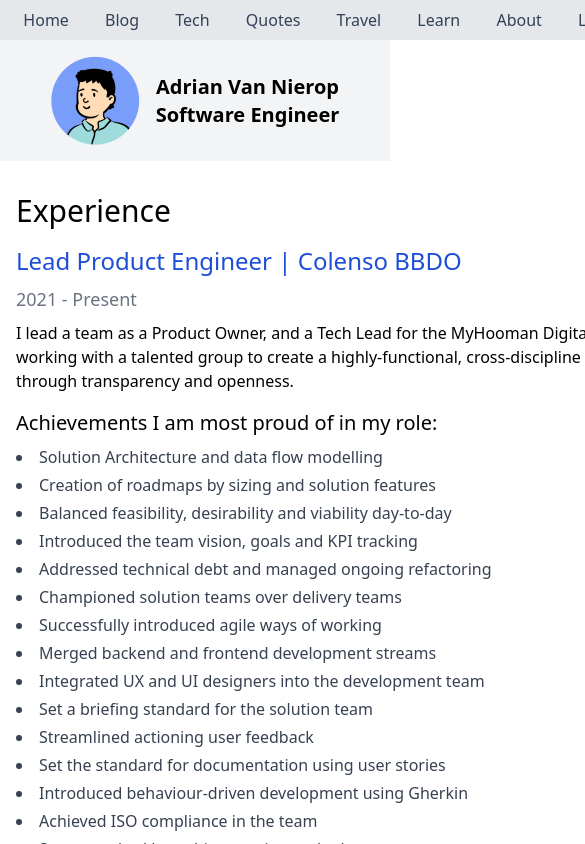
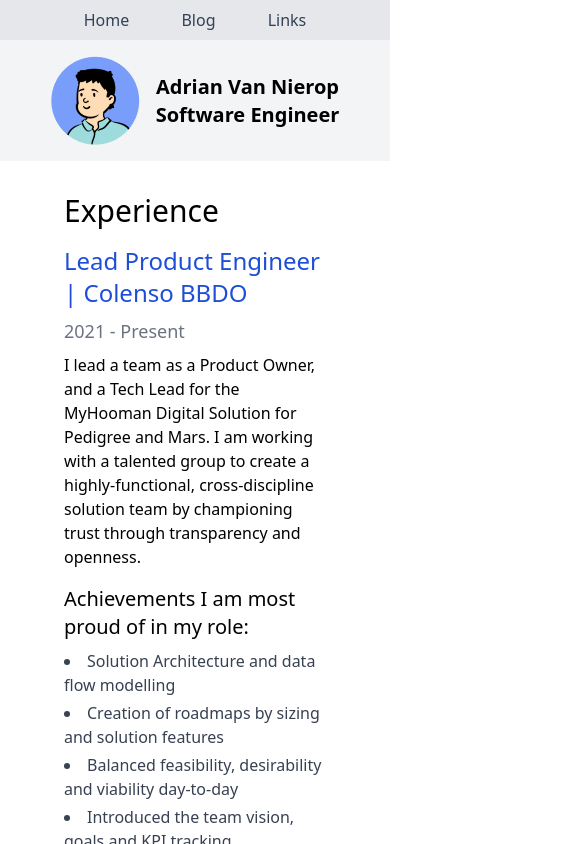
Before and after one commit to AdrianDevs/Ideas, a SvelteKit app: page / in a window 390 px wide. Shown: the top 844 px of the page, 585 px wide, since content can reach past the window. Built offline with nearby package versions, Linux system fonts and the light colour scheme.

Commit message:
Get simple side menu working for posts

```diff
--- a/src/app.css
+++ b/src/app.css
@@ -25,40 +25,12 @@
 } */
 
 @layer components {
-	.main {
-		height: 100vh;
-		display: grid;
-		grid-template-columns: 1fr;
-		grid-template-rows: auto 1fr;
-		grid-template-areas:
-			'header'
-			'main';
-	}
-
-	.main > header {
-		grid-area: header;
-		/*/*padding: 12px 12px;*/
-	}
-
-	.main > content {
-		grid-area: main;
-		overflow: auto;
-		display: grid;
-		grid-template-columns: 1fr;
-		grid-template-rows: 1fr auto;
-	}
-
-	.main > content > footer {
-		grid-row-start: 2;
-		grid-row-end: 3;
-	}
-
 	.markdown-post {
-		@apply prose prose-stone mr-[240px] h-screen overflow-y-auto scroll-smooth pl-4 pt-4 pb-16;
+		@apply prose prose-stone mr-[16px] h-screen overflow-y-auto scroll-smooth pl-4 pt-4 pb-16 lg:mr-[240px];
 	}
 
 	.markdown-post > nav {
-		@apply absolute right-0 bottom-0 top-0 h-screen w-[240px] overflow-y-auto pb-16;
+		@apply scrollbar-hide absolute right-0 bottom-0 top-0 hidden h-screen w-[240px] overflow-y-auto pb-16 lg:block;
 	}
 
 	.markdown-post > nav ol {
@@ -68,4 +40,21 @@
 	.markdown-post > nav a {
 		@apply text-blue-500;
 	}
+
+	.markdown-post > nav ol:first-child::before {
+		@apply text-2xl content-['Content'];
+	}
 }
+
+@layer utilities {
+	/* For Webkit-based browsers (Chrome, Safari and Opera) */
+	.scrollbar-hide::-webkit-scrollbar {
+		display: none;
+	}
+
+	/* For IE, Edge and Firefox */
+	.scrollbar-hide {
+		-ms-overflow-style: none; /* IE and Edge */
+		scrollbar-width: none; /* Firefox */
+	}
+}
--- /dev/null
+++ b/src/components/Hamburger.svelte
@@ -0,0 +1,48 @@
+<script>
+	export let open = false;
+</script>
+
+<button
+	class="mr-4 cursor-pointer border-none text-gray-500 hover:text-gray-700 focus:outline-none"
+	class:open
+	on:click={() => (open = !open)}
+>
+	<svg width="32" height="24">
+		<line id="top" x1="0" y1="2" x2="32" y2="2" />
+		<line id="middle" x1="0" y1="12" x2="24" y2="12" />
+		<line id="bottom" x1="0" y1="22" x2="32" y2="22" />
+	</svg>
+</button>
+
+<style>
+	svg {
+		min-height: 24px;
+		transition: transform 0.3s ease-in-out;
+	}
+
+	svg line {
+		stroke: currentColor;
+		stroke-width: 3;
+		transition: transform 0.3s ease-in-out;
+	}
+
+	button {
+		z-index: 20;
+	}
+
+	.open svg {
+		transform: scale(0.7);
+	}
+
+	.open #top {
+		transform: translate(6px, 0px) rotate(45deg);
+	}
+
+	.open #middle {
+		opacity: 0;
+	}
+
+	.open #bottom {
+		transform: translate(-12px, 9px) rotate(-45deg);
+	}
+</style>
--- /dev/null
+++ b/src/components/Logo.svelte
@@ -0,0 +1,9 @@
+<svg width="auto" height="30">
+	<text x="0" y="20">POSTS</text>
+</svg>
+
+<style>
+	text {
+		fill: currentColor;
+	}
+</style>
--- /dev/null
+++ b/src/components/Main.svelte
@@ -0,0 +1,15 @@
+<main class="p-4 text-gray-300">
+	<svg height="100%" width="100%">
+		<line x1="0" y1="4" x2="400" y2="4" />
+		<line x1="0" y1="34" x2="200" y2="34" />
+		<line x1="0" y1="64" x2="300" y2="64" />
+		<line x1="0" y1="94" x2="280" y2="94" />
+	</svg>
+</main>
+
+<style>
+	svg line {
+		stroke: currentColor;
+		stroke-width: 12;
+	}
+</style>
--- /dev/null
+++ b/src/components/Menu.svelte
@@ -0,0 +1,4 @@
+<nav class="text-bold uppercase text-gray-500">
+	<a href="/about" class="hover:text-gray-700 hover:no-underline">About</a>
+	<a href="/contact" class="hover:text-gray-700 hover:no-underline">Contact</a>
+</nav>
--- /dev/null
+++ b/src/components/Navbar.svelte
@@ -0,0 +1,16 @@
+<script>
+	import Logo from './Logo.svelte';
+	import Hamburger from './Hamburger.svelte';
+	import Menu from './Menu.svelte';
+
+	export let sidebar = false;
+</script>
+
+<header class="flex items-center justify-between border-b-2 bg-gray-200 p-2 text-gray-600">
+	<nav class="flex">
+		<Hamburger bind:open={sidebar} />
+		<Logo />
+	</nav>
+
+	<Menu />
+</header>
--- /dev/null
+++ b/src/components/Sidebar.svelte
@@ -0,0 +1,24 @@
+<script>
+	export let open = false;
+</script>
+
+<aside class="absolute h-full w-1/2 border-r-2 bg-gray-200 shadow-lg" class:open>
+	<nav class="p-12 text-xl">
+		<a class="block" href="#about">About</a>
+		<a class="block" href="#contact">Contact</a>
+	</nav>
+</aside>
+
+<style>
+	aside {
+		left: -40%;
+		float: top;
+		transition: left 0.3s ease-in-out;
+		background-color: burlywood;
+	}
+
+	.open {
+		left: 0;
+		background-color: aqua;
+	}
+</style>
--- a/src/routes/+layout.svelte
+++ b/src/routes/+layout.svelte
@@ -4,19 +4,20 @@
 	let navItems = [
 		{ id: 'Home', url: '/' },
 		{ id: 'Blog', url: '/blog' },
-		{ id: 'Tech', url: '/tech' },
-		{ id: 'Quotes', url: '/quotes' },
-		{ id: 'Travel', url: '/travel' },
-		{ id: 'Learn', url: '/learn' },
-		{ id: 'About', url: '/about' },
+		// { id: 'Tech', url: '/tech' },
+		// { id: 'Quotes', url: '/quotes' },
+		// { id: 'Travel', url: '/travel' },
+		// { id: 'Learn', url: '/learn' },
+		// { id: 'About', url: '/about' },
 		{ id: 'Links', url: '/links' }
 	];
 </script>
 
 <div class="visible xs:hidden">So smol</div>
 <!-- <div class="collapse xs:visible sm:hidden">Too small</div> -->
-<div class="main invisible xs:visible">
-	<header class="min-w-640 space-x-2 bg-gray-200 py-2 text-center md:space-x-6">
+<!-- <div class="main invisible xs:visible"> -->
+<div class="invisible flex h-screen flex-col xs:visible">
+	<header class="relative space-x-6 bg-gray-200 py-2 text-center">
 		{#each navItems as navItem (navItem.id)}
 			<a
 				href={navItem.url}
@@ -26,15 +27,47 @@
 		{/each}
 	</header>
 
-	<content class="content">
-		<div class="w-screen">
+	<div class="flex flex-1 flex-col overflow-y-auto">
+		<!-- <div class="w-screen"> -->
+		<!-- <div class="flex-1">
+			<h1>Content</h1>
+			<p>
+				What is Lorem Ipsum? Lorem Ipsum is simply dummy text of the printing and typesetting
+				industry. Lorem Ipsum has been the industry's standard dummy text ever since the 1500s, when
+				an unknown printer took a galley of type and scrambled it to make a type specimen book. It
+				has survived not only five centuries, but also the leap into electronic typesetting,
+				remaining essentially unchanged. It was popularised in the 1960s with the release of
+				Letraset sheets containing Lorem Ipsum passages, and more recently with desktop publishing
+				software like Aldus PageMaker including versions of Lorem Ipsum. Why do we use it? It is a
+				long established fact that a reader will be distracted by the readable content of a page
+				when looking at its layout. The point of using Lorem Ipsum is that it has a more-or-less
+				normal distribution of letters, as opposed to using 'Content here, content here', making it
+				look like readable English. Many desktop publishing packages and web page editors now use
+				Lorem Ipsum as their default model text, and a search for 'lorem ipsum' will uncover many
+				web sites still in their infancy. Various versions have evolved over the years, sometimes by
+				accident, sometimes on purpose (injected humour and the like). Where does it come from?
+				Contrary to popular belief, Lorem Ipsum is not simply random text. It has roots in a piece
+				of classical Latin literature from 45 BC, making it over 2000 years old. Richard McClintock,
+				a Latin professor at Hampden-Sydney College in Virginia, looked up one of the more obscure
+				Latin words, consectetur, from a Lorem Ipsum passage, and going through the cites of the
+				word in classical literature, discovered the undoubtable source. Lorem Ipsum comes from
+				sections 1.10.32 and 1.10.33 of "de Finibus Bonorum et Malorum" (The Extremes of Good and
+				Evil) by Cicero, written in 45 BC. This book is a treatise on the theory of ethics, very
+				popular during the Renaissance. The first line of Lorem Ipsum, "Lorem ipsum dolor sit
+				amet..", comes from a line in section 1.10.32. The standard chunk of Lorem Ipsum used since
+				the 1500s is reproduced below for those interested. Sections 1.10.32 and 1.10.33 from "de
+				Finibus Bonorum et Malorum" by Cicero are also reproduced in their exact original form,
+				accompanied by English versions from the 1914 translation by H.
+			</p>
+		</div> -->
+		<div class="flex-1">
 			<slot />
 		</div>
 
-		<footer class="bg-gray-100 py-4 text-center text-black">
+		<footer class="relative shrink-0 bg-gray-100 py-4 text-center text-black">
 			Typescript, Tailwind and SvelteKit are Awesome 😎
 		</footer>
-	</content>
+	</div>
 </div>
 
 <!-- <div class="flex h-screen flex-col">
--- a/src/routes/+page.svelte
+++ b/src/routes/+page.svelte
@@ -7,7 +7,7 @@
 	<meta name="description" content="A web-app all about me" />
 </svelte:head>
 
-<section class="hidden justify-center gap-x-4 bg-gray-100 py-4 xs:flex sm:hidden">
+<section class="w-screen justify-center gap-x-4 bg-gray-100 py-4 xs:flex sm:hidden">
 	<picture class="flex-none">
 		<img class="object-center" alt="profile of me" src={me} />
 	</picture>
@@ -19,7 +19,7 @@
 	</div>
 </section>
 
-<section class="hidden justify-center gap-x-8 bg-gray-100 py-4 sm:flex">
+<section class="justify-center gap-x-8 bg-gray-100 py-4 xs:hidden sm:flex">
 	<h1 class="w-320 flex-initial self-center text-center text-xl font-bold text-black">
 		Adrian Van Nierop
 	</h1>
@@ -33,8 +33,10 @@
 	</h1>
 </section>
 
-<section class="mx-4 mt-8 flex justify-center gap-x-16 xs:flex-col sm:flex-row">
-	<div class="w-[880px] flex-initial space-y-2">
+<section
+	class="mt-8 flex w-screen gap-x-16 px-16 xs:flex-col xs:justify-items-center md:flex-row md:justify-center"
+>
+	<div class="max-w-[840px] space-y-2 pb-8">
 		<h2 class="text-3xl">Experience</h2>
 
 		<div>
@@ -131,7 +133,7 @@
 		</div>
 	</div>
 
-	<div class="grow-1 w-160 shrink pb-8">
+	<div class="pb-8 xs:text-center md:max-w-[160px] md:text-left">
 		<h2 class="text-3xl">Skills</h2>
 
 		<h3 class="mt-4 mb-2 text-2xl text-blue-700">Tech</h3>
```
Also changed, not shown: src/posts/Git.md (+10 -41 lines), src/posts/React-Eslint-And-Prettier-Setup.md (+64 -77 lines), src/routes/blog/+layout.svelte (+28 -62 lines).
